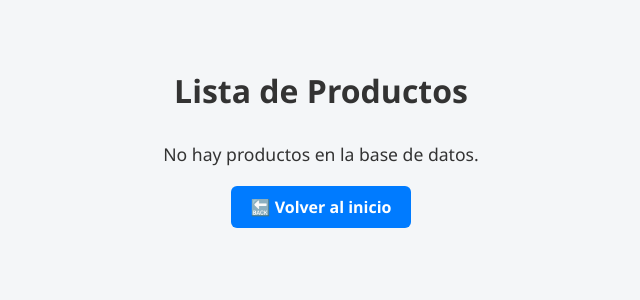
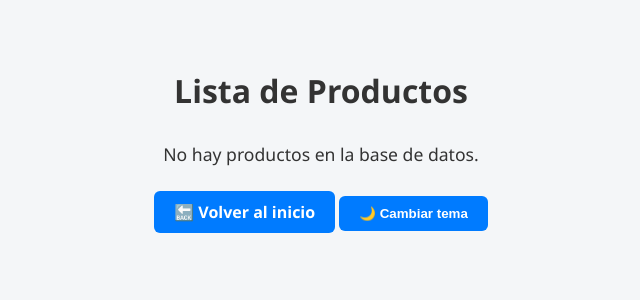
Before and after one commit to Lemmii33/Programacion, a PHP site: page /productos.php in a window 1280 px wide. Shown: the top 300 px of the page, without its empty margins (319-959 px from the left). Run offline with PHP 8.4, Linux system fonts and the light colour scheme; data that the repository does not hold is empty.

Commit message:
a ver ahora

```diff
--- a/index.php
+++ b/index.php
@@ -3,7 +3,7 @@
 <head>
     <meta charset="UTF-8">
     <title>Gestión de Productos</title>
-    <link rel="stylesheet" href="css/estilos.css">
+   <link rel="stylesheet" href="css/estilos.css">
 </head>
 <body>
 <div class="container">
@@ -24,7 +24,7 @@
         <button class="btn" onclick="alternarTema()">🌙 Cambiar tema</button>
     </div>
 </div>
-<script src="tema.js"></script>
+<script src="js/tema.js"></script>
 <script>
     // Alterna entre modo claro/oscuro
     document.addEventListener("DOMContentLoaded", () => {
--- a/productos.php
+++ b/productos.php
@@ -61,11 +61,9 @@ $totalProductos = 0;
         echo "<p><strong>Total vendido:</strong> " . number_format($sumaVendidos, 2) . " €</p>";
         echo "<p><strong>Total potencial:</strong> " . number_format($sumaTotal, 2) . " €</p>";
         echo "<p><strong>Porcentaje de ventas:</strong> " . number_format($porcentaje, 2) . " %</p>";
-
         echo "<div class='progress-container'>";
         echo "<div class='$barraClase' style='width: " . max($porcentaje, 5) . "%;'>" . number_format($porcentaje, 0) . "%</div>";
         echo "</div>";
-
         echo "</div>";
     } else {
         echo "<div class='resumen'>No hay productos en la base de datos.</div>";
@@ -76,8 +74,10 @@ $totalProductos = 0;
 
     <div style="text-align: center; margin-top: 30px;">
         <a class="btn" href="index.php">🔙 Volver al inicio</a>
+        <button class="btn" onclick="alternarTema()">🌙 Cambiar tema</button>
     </div>
 </div>
 
+<script src="js/tema.js"></script>
 </body>
 </html>
```
